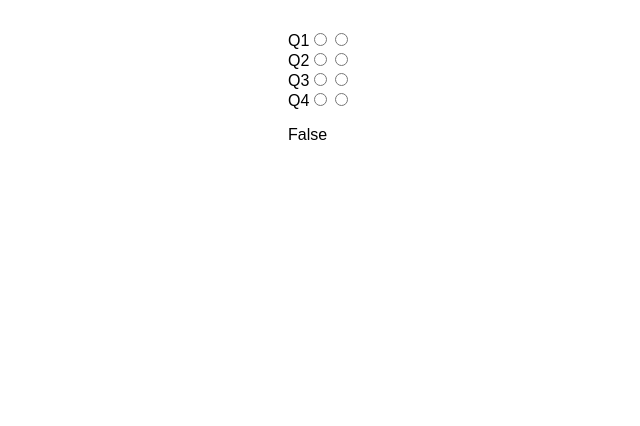
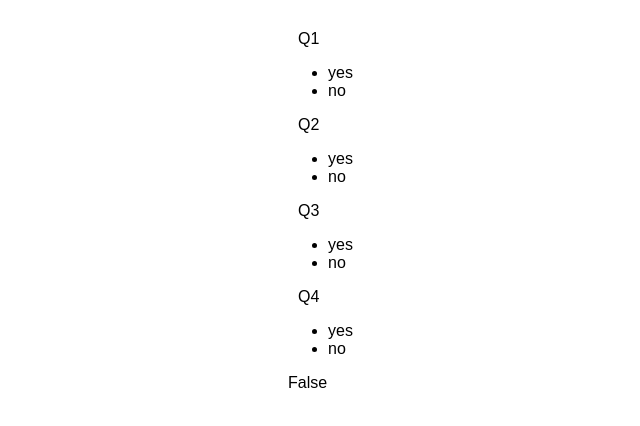
Before and after one commit to pitchayakit/Basic-calculator, a React (Create React App) app: page /training in a window 1280 px wide. Shown: the top 426 px of the page, without its empty margins (202-842 px from the left). Built offline with nearby package versions, Linux system fonts and the light colour scheme.

Commit message:
clean code

```diff
--- a/package.json
+++ b/package.json
@@ -3,6 +3,7 @@
   "version": "0.1.0",
   "private": true,
   "dependencies": {
+    "classnames": "^2.2.5",
     "node-sass-chokidar": "0.0.3",
     "npm-run-all": "^4.1.1",
     "react": "^15.6.1",
--- a/src/Training/Style/index.css
+++ b/src/Training/Style/index.css
@@ -2,3 +2,8 @@
   padding-top: 30px;
   width: 300px;
   margin: 0 auto; }
+  .training span {
+    padding: 0 10px; }
+  .training li.active {
+    color: #FF0000;
+    background: #00FF00; }
--- a/src/Training/Style/index.scss
+++ b/src/Training/Style/index.scss
@@ -2,4 +2,12 @@
     padding-top: 30px;
     width: 300px;
     margin: 0 auto;
+
+    span {
+        padding: 0 10px;
+    }
+    li.active {
+        color: #FF0000;
+        background: #00FF00;
+    }
 }
--- a/src/Training/index.js
+++ b/src/Training/index.js
@@ -12,33 +12,36 @@ class Training extends Component {
                 {label: "Q2", name:"Q2", click:0},
                 {label: "Q3", name:"Q3", click:0},
                 {label: "Q4", name:"Q4", click:0}
-            ]
+            ],
+            countClick: 0
         }
     }
 
-    checkRadio = (event) => {
-        let { questions } = this.state
-        const question = questions.find(function (obj) { return obj.name === event.target.name; });
-        question.click = 1
-        let radioClick = 0;
-        for (let i = 0; i < questions.length; i++) {
-            if(questions[i].click === 0) {
-                radioClick = 0
-                break;
-            }
-            radioClick = 1;
-        }
-        if(radioClick === 1){
+    componentDidUpdate(prevProps, prevState) {
+        let {questions, countClick} = this.state
+        if(questions.length === countClick && prevState.status === "False"){
             this.setState({
                 status : "true"
             })
+            console.log(questions)
         }
     }
 
+    checkRadio = (event,id,value) => {
+        let { questions } = this.state
+        if(questions[id].click !== 1){
+            questions[id].click = 1
+            this.setState({
+                countClick : this.state.countClick += 1
+            })
+        }
+        questions[id].value = value
+    }
+
     render() {
-    let { status,questions } = this.state
+    let { status, questions} = this.state
     let mapQuestions = questions.map((question, index) => (
-        <Radio key={index} label={question.label} name={question.name} checkRadio={this.checkRadio}/>
+        <Radio key={index} label={question.label} name={question.name} checkRadio={this.checkRadio} questionId={index}/>
     ))
     return (
         <div className="training">
--- /dev/null
+++ b/src/Training/list.js
@@ -0,0 +1,16 @@
+import React, { Component } from 'react';
+import classNames from 'classnames/bind';
+
+class list extends Component {
+
+    render() {
+    const { name, checkRadio, value, questionId, listId, listClick, activeIndex } = this.props
+    const active = activeIndex === listId ? 'active' : '';
+
+    return (
+        <li className={classNames(active)} name={name} onClick={(event)=>{checkRadio(event,questionId,"Yes"),listClick(event,listId)}} value={value}>{value}</li>
+    );
+  }
+}
+
+export default list;
--- a/src/Training/radio.js
+++ b/src/Training/radio.js
@@ -1,16 +1,35 @@
 import React, { Component } from 'react';
 import "./Style/index.css"
+//import classNames from 'classnames/bind';
+import List from './list';
 
 class Training extends Component {
+    constructor(props) {
+        super(props);
+        this.state = {
+            answers : ['yes','no'],
+            activeIndex: -1
+        }
+    }
+
+    handleClick = (event, listId) => {
+        this.setState({ activeIndex: listId });
+    }
 
     render() {
-    const { label, name, checkRadio} = this.props
+    const { label, name, checkRadio, questionId } = this.props
+    const { answers, activeIndex } = this.state
+    let mapAnswer = answers.map((answer, index) => (
+        <List key={index} name={name} checkRadio={checkRadio} value={answer} questionId={questionId} listId={index} listClick={this.handleClick} activeIndex={activeIndex}/>
+    ))
+
     return (
         <div>
-            <label onClick={checkRadio}>
-                {label}
-                <input type="radio" name={name} value="1" />
-                <input type="radio" name={name} value="0" />
+            <label>
+                <span className="padding-right-10">{label}</span>
+                <ul>
+                    {mapAnswer}
+                </ul>
             </label>
         </div>
     );
```
Also changed, not shown: 1 other file (tests, documents, lock files or other folders).
